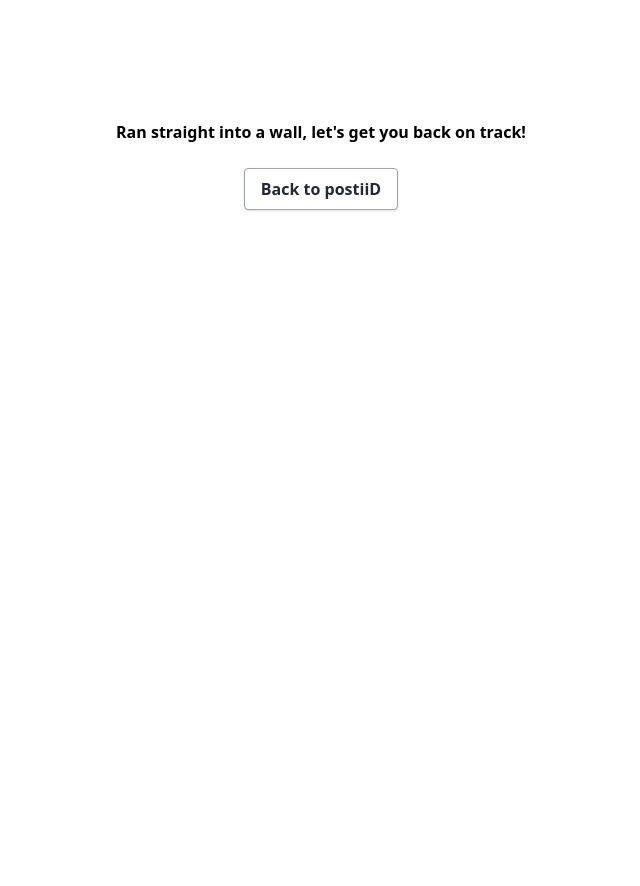
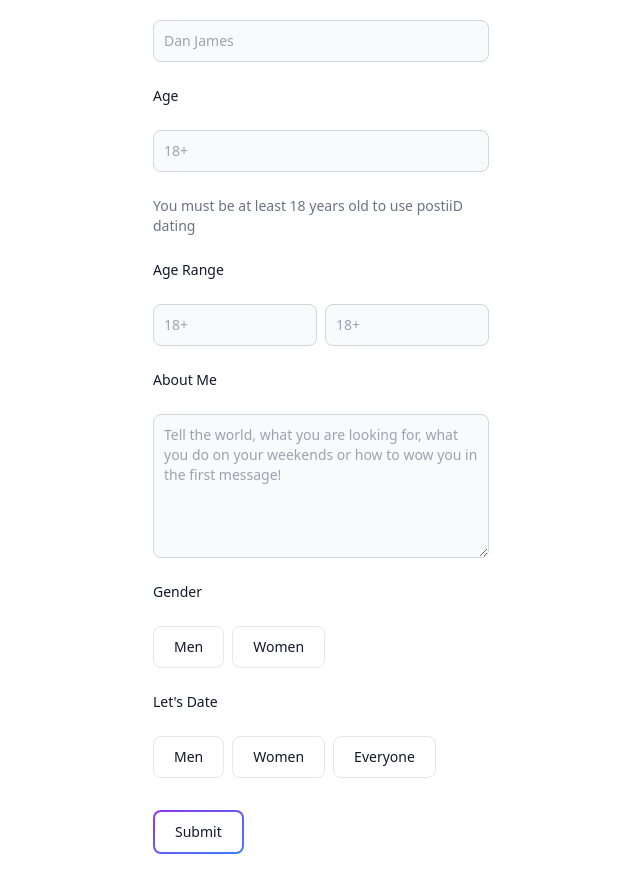
Before and after one commit to Dan-James765/postiid, a React (Create React App) app in the folder front-end/: page /dating/registration in a window 1280 px wide. Shown: the part 140-1026 px from the top of the page, without its empty margins (319-959 px from the left). Before the commit the page ends 800 px from the top, so only its background shows below. Built offline with nearby package versions, Linux system fonts and the light colour scheme.

Commit message:
Dating Login Registration & Photo UI Upload Complete

```diff
--- a/front-end/src/components/Dating-Folder/DatingLogin.tsx
+++ b/front-end/src/components/Dating-Folder/DatingLogin.tsx
@@ -1,9 +1,10 @@
+import { Link } from "react-router-dom";
 function DatingLogin() {
   return (
     <>
       <div>
         <div className="flex justify-center 2xl:pt-10 xl:pt-10 lg:pt-6 xs:pt-10">
-          <div className=" 2xl:w-96 xl:w-96 lg:w-96 sm:p-6  ">
+          <div className="2xl:w-96 xl:w-96 lg:w-96 sm:p-6">
             <form className="space-y-6" action="#">
               <label className="block mb-2 text-sm font-medium text-gray-900 dark:text-gray-300">
                 Full Name
@@ -14,7 +15,7 @@
                 id="fullName"
                 className="hover:bg-slate-100 cursor-pointer bg-gray-50 border border-gray-300 text-gray-900 text-sm rounded-lg focus:ring-blue-500 focus:border-blue-500 block w-full p-2.5 dark:bg-gray-600 dark:border-gray-500 dark:placeholder-gray-400 dark:text-white focus:outline-gray-400"
                 placeholder="Dan James"
-                required
+                required={true}
               />
               <label className="block mb-2 text-sm font-medium text-gray-900 dark:text-gray-300">
                 Age
@@ -25,11 +26,43 @@
                 id="age"
                 className="hover:bg-slate-100 cursor-pointer bg-gray-50 border border-gray-300 text-gray-900 text-sm rounded-lg focus:ring-blue-500 focus:border-blue-500 block w-full p-2.5 dark:bg-gray-600 dark:border-gray-500 dark:placeholder-gray-400 dark:text-white focus:outline-gray-400"
                 placeholder="18+"
-                required
+                required={true}
               />
               <h1 className="font-light text-gray-500 text-sm">
                 You must be at least 18 years old to use postiiD dating{" "}
               </h1>
+              <label className="block mb-2 text-sm font-medium text-gray-900 dark:text-gray-300">
+                Age Range
+              </label>
+              <div className="flex gap-x-2">
+                <input
+                  type="number"
+                  name="ageRange"
+                  id="ageRange"
+                  className="hover:bg-slate-100 cursor-pointer bg-gray-50 border border-gray-300 text-gray-900 text-sm rounded-lg focus:ring-blue-500 focus:border-blue-500 block w-1/2 p-2.5 dark:bg-gray-600 dark:border-gray-500 dark:placeholder-gray-400 dark:text-white focus:outline-gray-400"
+                  placeholder="18+"
+                  required
+                />
+                <input
+                  type="number"
+                  name="ageRange"
+                  id="ageRange"
+                  className="hover:bg-slate-100 cursor-pointer bg-gray-50 border border-gray-300 text-gray-900 text-sm rounded-lg focus:ring-blue-500 focus:border-blue-500 block w-1/2 p-2.5 dark:bg-gray-600 dark:border-gray-500 dark:placeholder-gray-400 dark:text-white focus:outline-gray-400"
+                  placeholder="18+"
+                  required
+                />
+              </div>
+              <label className="block mb-2 text-sm font-medium text-gray-900 dark:text-gray-300">
+                About Me
+              </label>
+              <div className="max-w-2xl mx-auto">
+                <textarea
+                  id="text"
+                  className="block p-2.5 h-36 w-full text-sm hover:bg-slate-100 cursor-pointer bg-gray-50 border border-gray-300 text-gray-900 rounded-lg focus:ring-blue-500 focus:border-blue-500  dark:bg-gray-600 dark:border-gray-500 dark:placeholder-gray-400 dark:text-white focus:outline-gray-400"
+                  placeholder="Tell the world, what you are looking for, what you do on your weekends or how to wow you in the first message!"
+                  required={true}
+                ></textarea>
+              </div>
               <label className="block mb-2 text-sm font-medium text-gray-900 dark:text-gray-300">
                 Gender
               </label>
@@ -66,10 +99,15 @@
               >
                 Everyone
               </button>
-
-              <label className="block mb-2 text-sm font-medium text-gray-900 dark:text-gray-300">
-                Age Range
-              </label>
+              <Link to="/dating/registration/about-me">
+                <div className="pt-8 w-full">
+                  <button className="relative inline-flex items-center justify-center p-0.5 mb-2 mr-2 overflow-hidden text-sm font-medium text-gray-900 rounded-lg group bg-gradient-to-br from-purple-600 to-blue-500 group-hover:from-purple-600 group-hover:to-blue-500 hover:text-white dark:text-white focus:ring-4 focus:outline-none focus:ring-blue-300 dark:focus:ring-blue-800">
+                    <span className="relative px-5 py-2.5 transition-all ease-in duration-75 bg-white dark:bg-gray-900 rounded-md group-hover:bg-opacity-0">
+                      Submit
+                    </span>
+                  </button>
+                </div>
+              </Link>
             </form>
           </div>
         </div>
--- a/front-end/src/components/Feeds-Folder/FeedSideBar.tsx
+++ b/front-end/src/components/Feeds-Folder/FeedSideBar.tsx
@@ -18,7 +18,7 @@
               className="my-6 cursor-pointer rounded-full h-8 w-8 object-contain"
             />
           </Link>
-          <Link to="/dating-login">
+          <Link to="/dating/registration">
             <SiTinder className="feedsidebaricons transition ease-in-out delay-110 hover:text-blue-700" />
           </Link>
           <BiHome className="feedsidebaricons transition ease-in-out delay-110  hover:text-blue-700" />
--- a/front-end/src/components/Login-SignUpFolders/Login-Folder/Login-Page.tsx
+++ b/front-end/src/components/Login-SignUpFolders/Login-Folder/Login-Page.tsx
@@ -18,7 +18,7 @@
                 id="email"
                 className="hover:bg-slate-100 cursor-pointer bg-gray-50 border border-gray-300 text-gray-900 text-sm rounded-lg focus:ring-blue-500 focus:border-blue-500 block w-full p-2.5 dark:bg-gray-600 dark:border-gray-500 dark:placeholder-gray-400 dark:text-white focus:outline-gray-400"
                 placeholder="name@example.com"
-                required
+                required={true}
               />
             </div>
             <div>
@@ -31,7 +31,7 @@
                 id="password"
                 placeholder="••••••••"
                 className=" hover:bg-slate-100 cursor-pointer bg-gray-50 border border-gray-30 text-gray-900 text-sm rounded-lg focus:ring-blue-500 focus:border-blue-500 block w-full p-2.5 dark:bg-gray-600 dark:border-gray-500 dark:placeholder-gray-400 dark:text-white focus:outline-gray-400"
-                required
+                required={true}
               />
             </div>
             <div className="flex items-start">
@@ -42,7 +42,7 @@
                     aria-describedby="remember"
                     type="checkbox"
                     className="w-4 h-4 bg-gray-50 rounded border border-gray-300 focus:ring-3 focus:ring-blue-300 dark:bg-gray-700 dark:border-gray-600 dark:focus:ring-blue-600 dark:ring-offset-gray-800"
-                    required
+                    required={true}
                   />
                 </div>
                 <div className="ml-3 text-sm">
--- a/front-end/src/components/Login-SignUpFolders/Sign-Up-Folder/SignUpPage.tsx
+++ b/front-end/src/components/Login-SignUpFolders/Sign-Up-Folder/SignUpPage.tsx
@@ -17,7 +17,7 @@
                 id="text"
                 className="hover:bg-slate-100 cursor-pointer bg-gray-50 border border-gray-300 text-gray-900 text-sm rounded-lg focus:ring-blue-500 focus:border-blue-500 block w-full p-2.5 dark:bg-gray-600 dark:border-gray-500 dark:placeholder-gray-400 dark:text-white focus:outline-gray-400"
                 placeholder="joebloggs123"
-                required
+                required={true}
               />
             </div>
             <div>
@@ -30,7 +30,7 @@
                 id="email"
                 className="hover:bg-slate-100 cursor-pointer bg-gray-50 border border-gray-300 text-gray-900 text-sm rounded-lg focus:ring-blue-500 focus:border-blue-500 block w-full p-2.5 dark:bg-gray-600 dark:border-gray-500 dark:placeholder-gray-400 dark:text-white focus:outline-gray-400"
                 placeholder="name@example.com"
-                required
+                required={true}
               />
             </div>
             <div>
@@ -43,7 +43,7 @@
                 id="password"
                 placeholder="••••••••"
                 className=" hover:bg-slate-100 cursor-pointer bg-gray-50 border border-gray-30 text-gray-900 text-sm rounded-lg focus:ring-blue-500 focus:border-blue-500 block w-full p-2.5 dark:bg-gray-600 dark:border-gray-500 dark:placeholder-gray-400 dark:text-white focus:outline-gray-400"
-                required
+                required={true}
               />
             </div>
             <div className="flex items-start">
@@ -54,7 +54,7 @@
                     aria-describedby="remember"
                     type="checkbox"
                     className="w-4 h-4 bg-gray-50 rounded border border-gray-300 focus:ring-3 focus:ring-blue-300 dark:bg-gray-700 dark:border-gray-600 dark:focus:ring-blue-600 dark:ring-offset-gray-800"
-                    required
+                    required={true}
                   />
                 </div>
                 <div className="ml-3 text-sm">
--- a/front-end/src/routes/AllRoutes.tsx
+++ b/front-end/src/routes/AllRoutes.tsx
@@ -6,6 +6,7 @@
 import FeedContainer from "../components/Feeds-Folder/FeedContainer";
 import Header from "../components/Headers-Folder/Header";
 import DatingLogin from "../components/Dating-Folder/DatingLogin";
+import DatingAboutMe from "../components/Dating-Folder/DatingAboutMe";
 
 function AllRoutes() {
   return (
@@ -48,7 +49,7 @@
             }
           />
           <Route
-            path="/dating-login"
+            path="/dating/registration"
             element={
               <>
                 <Header />
@@ -56,7 +57,15 @@
               </>
             }
           />
-
+          <Route
+            path="/dating/registration/about-me"
+            element={
+              <>
+                <Header />
+                <DatingAboutMe />
+              </>
+            }
+          />
           <Route
             path="*"
             element={
```
